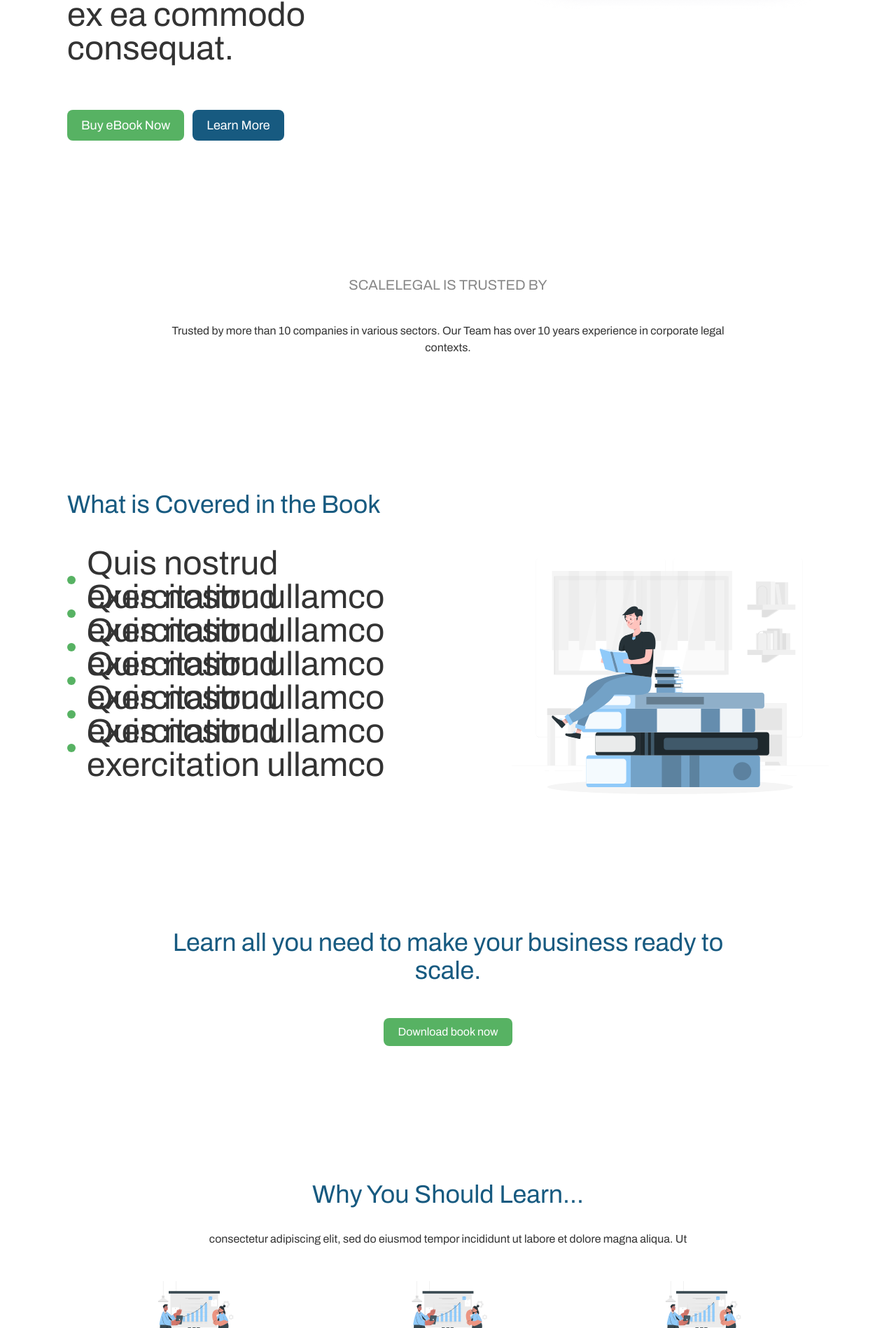
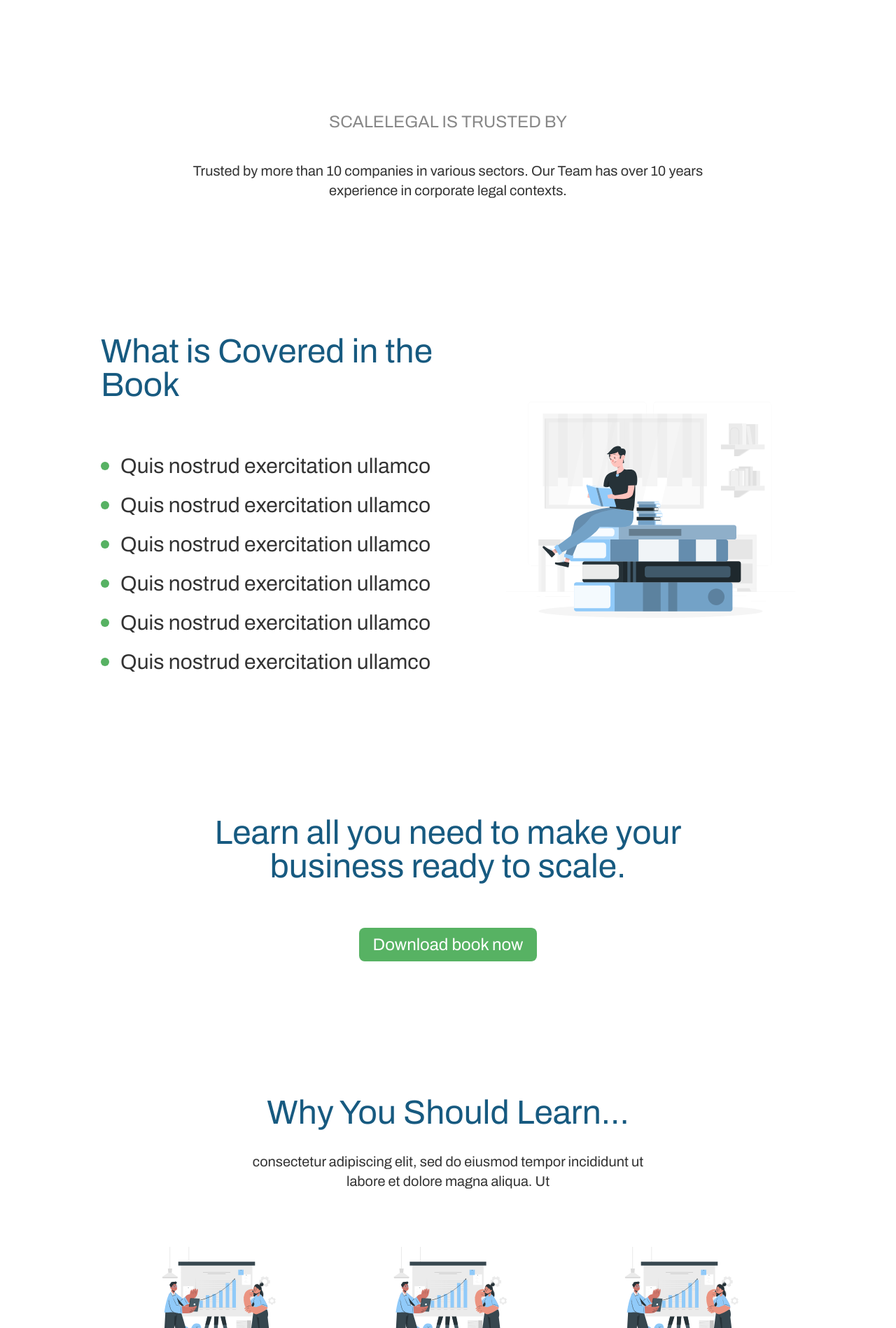
Before and after one commit to letroot/scalelegal.africa, a Vue app: page / in a window 1280 px wide. Shown: the part 2135-4033 px from the top of the page at 70% size. Built offline with nearby package versions, Linux system fonts and the light colour scheme.

Commit message:
xl screen adjustments

```diff
--- a/src/App.vue
+++ b/src/App.vue
@@ -36,10 +36,7 @@
     </div>
 
     <div class="mt-20 sm:mt-32 lg:mt-48 sm:px-12 lg:px-24 xl:px-36">
-      <div
-        class="flex bg-bg sm:shadow-xl sm:rounded-xl px-10 sm:px-7 py-8
-                  xl:flex"
-      >
+      <div class="flex bg-bg sm:shadow-xl sm:rounded-xl px-10 sm:px-7 py-8">
         <div class="w-6/12 sm:w-5/12">
           <img src="./assets/img/slant-books.png" alt="book" />
         </div>
@@ -49,7 +46,7 @@
             sm:text-3xl sm:w-3/4 ml-5 sm:ml-12 lg:ml-32 mt-3 sm:mt-8
             sm:leading-tight
             lg:mt-20 lg:text-4xl
-            xl:text-5xl xl:w-7/12
+            xl:text-5xl
             archivo-font"
           >
             The 20-page Book <br class="hidden sm:block" />
@@ -59,24 +56,24 @@
       </div>
     </div>
 
-    <div class="mt-20 sm:mt-32 lg:mt-48 sm:px-12 lg:px-24 sm:flex px-10">
+    <div class="mt-20 sm:mt-32 lg:mt-48 sm:px-12 lg:px-24 xl:px-36 sm:flex px-10">
       <div class="sm:w-7/12">
         <p
-          class="text-center sm:text-left sm:text-lg lg:text-2xl xl:text-5xl sm:w-3/4 sm:mt-8 lg:mt-10 text-body-text sm:leading-tight archivo-font"
+          class="text-center sm:text-left sm:text-lg lg:text-2xl xl:text-4xl sm:w-3/4 sm:mt-8 lg:mt-10 text-body-text sm:leading-tight archivo-font"
         >
           Copy about what the book is good for, consectetur adipiscing elit, sed
           do eiusmod tempor incididunt ut labore et dolore magna aliqua. Ut enim
           ad minim veniam, quis nostrud exercitation ullamco laboris nisi ut
           aliquip ex ea commodo consequat.
         </p>
-        <div class="mt-8 sm:mt-16 text-center sm:text-left">
+        <div class="mt-8 sm:mt-16 xl:mt-20 text-center sm:text-left">
           <button
-            class="bg-scale-green py-2 rounded-lg px-5 focus:outline-none text-white lg:text-lg"
+            class="bg-scale-green py-2 rounded-lg px-5 focus:outline-none text-white lg:text-lg xl:text-2xl"
           >
             Buy eBook Now
           </button>
           <button
-            class="bg-nav-text py-2 rounded-lg px-5 ml-3 focus:outline-none text-white lg:text-lg"
+            class="bg-nav-text py-2 rounded-lg px-5 ml-3 focus:outline-none text-white lg:text-lg xl:text-2xl"
           >
             Learn More
           </button>
@@ -87,51 +84,51 @@
       </div>
     </div>
 
-    <div class="sm:px-20 lg:mt-48 lg:px-24 sm:mt-32 mt-10 px-10">
-      <h2 class="text-center text-gray-text archivo-font sm:text-xl uppercase">
+    <div class="sm:px-20 lg:mt-48 lg:px-24 xl:px-36 sm:mt-32 mt-10 px-10">
+      <h2 class="text-center text-gray-text archivo-font sm:text-xl xl:text-2xl uppercase">
         scalelegal is trusted by
       </h2>
       <div
         class="mt-6 sm:mt-10 text-center archivo-font text-body-text sm:w-9/12 sm:mx-auto"
       >
-        <p class="sm:text-base text-sm">
+        <p class="sm:text-base xl:text-xl text-sm">
           Trusted by more than 10 companies in various sectors. Our Team has
           over 10 years experience in corporate legal contexts.
         </p>
       </div>
     </div>
 
-    <div class="sm:mt-32 lg:mt-48 lg:px-24 sm:px-12 sm:flex mt-20 px-10">
+    <div class="sm:mt-32 lg:mt-48 lg:px-24 xl:px-36 sm:px-12 sm:flex mt-20 px-10">
       <div class="sm:w-7/12">
         <h1
-          class="text-center sm:text-left text-xl sm:text-3xl lg:text-4xl text-nav-text"
+          class="text-center sm:text-left text-xl sm:text-3xl lg:text-4xl xl:text-5xl text-nav-text"
         >
           What is Covered in the Book
         </h1>
         <div
-          class="sm:text-xl lg:text-2xl xl:text-5xl sm:w-10/12 mt-6 sm:mt-8 lg:mt-16 text-body-text sm:leading-tight archivo-font"
+          class="sm:text-xl lg:text-2xl xl:text-3xl sm:w-10/12 mt-6 sm:mt-8 lg:mt-16 text-body-text sm:leading-tight archivo-font"
         >
-          <div class="flex sm:h-10 lg:h-12 h-7 items-center">
+          <div class="flex sm:h-10 lg:h-12 xl:h-14 h-7 items-center">
             <img src="./assets/img/bullet.svg" alt="bullet" class="h-3" />
             <p class="ml-4">Quis nostrud exercitation ullamco</p>
           </div>
-          <div class="flex sm:h-10 lg:h-12 h-7 items-center">
+          <div class="flex sm:h-10 lg:h-12 xl:h-14 h-7 items-center">
             <img src="./assets/img/bullet.svg" alt="bullet" class="h-3" />
             <p class="ml-4">Quis nostrud exercitation ullamco</p>
           </div>
-          <div class="flex sm:h-10 lg:h-12 h-7 items-center">
+          <div class="flex sm:h-10 lg:h-12 xl:h-14 h-7 items-center">
             <img src="./assets/img/bullet.svg" alt="bullet" class="h-3" />
             <p class="ml-4">Quis nostrud exercitation ullamco</p>
           </div>
-          <div class="flex sm:h-10 lg:h-12 h-7 items-center">
+          <div class="flex sm:h-10 lg:h-12 xl:h-14 h-7 items-center">
             <img src="./assets/img/bullet.svg" alt="bullet" class="h-3" />
             <p class="ml-4">Quis nostrud exercitation ullamco</p>
           </div>
-          <div class="flex sm:h-10 lg:h-12 h-7 items-center">
+          <div class="flex sm:h-10 lg:h-12 xl:h-14 h-7 items-center">
             <img src="./assets/img/bullet.svg" alt="bullet" class="h-3" />
             <p class="ml-4">Quis nostrud exercitation ullamco</p>
           </div>
-          <div class="flex sm:h-10 lg:h-12 h-7 items-center">
+          <div class="flex sm:h-10 lg:h-12 xl:h-14 h-7 items-center">
             <img src="./assets/img/bullet.svg" alt="bullet" class="h-3" />
             <p class="ml-4">Quis nostrud exercitation ullamco</p>
           </div>
@@ -142,70 +139,70 @@
       </div>
     </div>
 
-    <div class="sm:px-20 sm:mt-32 lg:mt-48 lg:px-24 mt-20 px-10">
+    <div class="sm:px-20 sm:mt-32 lg:mt-48 lg:px-24 xl:px-36 mt-20 px-10">
       <h2
-        class="text-center text-nav-text archivo-font text-xl sm:text-3xl lg:text-4xl sm:w-9/12 sm:mx-auto"
+        class="text-center text-nav-text archivo-font text-xl sm:text-3xl lg:text-4xl xl:text-5xl sm:w-9/12 sm:mx-auto"
       >
         Learn all you need to make your business ready to scale.
       </h2>
       <div
-        class="sm:mt-8 lg:mt-12 mt-5 text-center archivo-font sm:w-9/12 sm:mx-auto"
+        class="sm:mt-8 lg:mt-12 xl:mt-16 mt-5 text-center archivo-font sm:w-9/12 sm:mx-auto"
       >
         <button
-          class="bg-scale-green py-2 rounded-lg px-5 focus:outline-none text-white"
+          class="bg-scale-green py-2 rounded-lg px-5 focus:outline-none text-white xl:text-2xl"
         >
           Download book now
         </button>
       </div>
     </div>
 
-    <div class="sm:px-20 sm:mt-32 lg:mt-48 lg:px-24 mt-20 px-10">
+    <div class="sm:px-20 sm:mt-32 lg:mt-48 lg:px-24 xl:px-36 mt-20 px-10">
       <h2
-        class="text-center text-nav-text archivo-font text-xl sm:text-3xl lg:text-4xl sm:w-9/12 sm:mx-auto"
+        class="text-center text-nav-text archivo-font text-xl sm:text-3xl lg:text-4xl xl:text-5xl sm:w-9/12 sm:mx-auto"
       >
         Why You Should Learn...
       </h2>
       <div
         class="sm:mt-8 mt-5 text-center archivo-font text-body-text sm:w-9/12 sm:mx-auto"
       >
-        <p class="sm:text-base text-sm">
-          consectetur adipiscing elit, sed do eiusmod tempor incididunt ut
+        <p class="sm:text-base text-sm xl:text-xl">
+          consectetur adipiscing elit, sed do eiusmod tempor incididunt ut <br class="hidden xl:block">
           labore et dolore magna aliqua. Ut
         </p>
       </div>
-      <div class="flex flex-col sm:flex-row mt-8 sm:mt-12">
-        <div class="sm:w-1/3 flex flex-col px-2">
+      <div class="flex flex-col sm:flex-row mt-8 xl:mt-20 sm:mt-12">
+        <div class="sm:w-1/3 flex flex-col px-2 xl:px-6">
           <img
             src="./assets/img/growth.svg"
             alt="growth"
-            class="sm:h-32 h-48"
+            class="sm:h-32 xl:h-48 h-48"
           />
-          <h2 class="text-lg sm:text-xl text-center">Secure Biz</h2>
-          <p class="text-body-text text-center mt-3 leading-tight text-sm">
+          <h2 class="text-lg sm:text-xl xl:text-3xl xl:mt-5 text-center">Secure Biz</h2>
+          <p class="text-body-text text-center mt-3 leading-tight text-sm xl:text-lg">
             consectetur adipiscing elit, sed do eiusmod tempor incididunt ut
             labore et dolore magna aliqua. Ut
           </p>
         </div>
-        <div class="sm:w-1/3 flex flex-col px-2 mt-10 sm:mt-0">
+        <div class="sm:w-1/3 flex flex-col px-2 xl:px-6 mt-10 sm:mt-0">
           <img
             src="./assets/img/growth.svg"
             alt="growth"
-            class="sm:h-32 h-46"
+            class="sm:h-32 h-48 xl:h-48"
           />
-          <h2 class="text-lg sm:text-xl text-center">Secure Biz</h2>
-          <p class="text-body-text text-center mt-3 leading-tight text-sm">
+          <h2 class="text-lg sm:text-xl xl:text-3xl xl:mt-5 text-center">Secure Biz</h2>
+          <p class="text-body-text text-center mt-3 leading-tight text-sm xl:text-lg">
             consectetur adipiscing elit, sed do eiusmod tempor incididunt ut
             labore et dolore magna aliqua. Ut
           </p>
         </div>
-        <div class="sm:w-1/3 flex flex-col px-2 mt-10 sm:mt-0">
+        <div class="sm:w-1/3 flex flex-col px-2 xl:px-6 mt-10 sm:mt-0">
           <img
             src="./assets/img/growth.svg"
             alt="growth"
-            class="sm:h-32 h-46"
+            class="sm:h-32 h-48 xl:h-48"
           />
-          <h2 class="text-lg sm:text-xl text-center">Secure Biz</h2>
-          <p class="text-body-text text-center mt-3 leading-tight text-sm">
+          <h2 class="text-lg sm:text-xl xl:text-3xl xl:mt-5 text-center">Secure Biz</h2>
+          <p class="text-body-text text-center mt-3 leading-tight text-sm xl:text-lg">
             consectetur adipiscing elit, sed do eiusmod tempor incididunt ut
             labore et dolore magna aliqua. Ut
           </p>
@@ -213,28 +210,28 @@
       </div>
     </div>
 
-    <div class="sm:px-20 sm:mt-32 lg:mt-48 lg:px-24 px-10 mt-20">
+    <div class="sm:px-20 sm:mt-32 lg:mt-48 lg:px-24 xl:px-36 px-10 mt-20">
       <h2
-        class="text-center text-nav-text archivo-font text-xl sm:text-3xl lg:text-4xl sm:w-9/12 sm:mx-auto"
+        class="text-center text-nav-text archivo-font text-xl sm:text-3xl lg:text-4xl xl:text-5xl sm:w-9/12 sm:mx-auto"
       >
         What Our Clients Think
       </h2>
       <div
         class="sm:mt-8 mt-5 text-center archivo-font text-body-text sm:text-xl sm:w-9/12 sm:mx-auto"
       >
-        <p class="sm:text-base text-sm">
-          consectetur adipiscing elit, sed do eiusmod tempor incididunt ut
+        <p class="sm:text-base text-sm xl:text-xl">
+          consectetur adipiscing elit, sed do eiusmod tempor incididunt ut <br class="hidden xl:block">
           labore et dolore magna aliqua. Ut
         </p>
       </div>
-      <div class="flex flex-wrap sm:mt-16 mt-12">
+      <div class="flex flex-wrap sm:mt-16 xl:mt-24 mt-12">
         <div
-          class="rounded-md w-2/3 sm:w-5/12 xl:w-64 shadow-xl px-4 pb-5 lg:py-10 mx-auto bg-client-bg"
+          class="rounded-md w-2/3 sm:w-5/12 xl:w-1/5 shadow-xl px-4 pb-5 lg:py-10 mx-auto bg-client-bg"
         >
           <div
             class="border-2 border-profile-border rounded-full w-12 h-12 xl:w-16 xl:h-16 -mt-6 xl:-mt-16 bg-white mx-auto"
           ></div>
-          <p class="text-xs text-center text-white mt-4 ">
+          <p class="text-xs xl:text-sm text-center text-white mt-4 ">
             AutoCare is my go to for all my car maintenance. I’ve saved a lot of
             money that I would have lost at a mechanic’s shop.
           </p>
@@ -243,12 +240,12 @@
           </h3>
         </div>
         <div
-          class="rounded-md w-2/3 sm:w-5/12 xl:w-64 shadow-xl px-4 pb-5 lg:py-10 mx-auto bg-client-bg mt-14 sm:mt-0"
+          class="rounded-md w-2/3 sm:w-5/12 xl:w-1/5 shadow-xl px-4 pb-5 lg:py-10 mx-auto bg-client-bg mt-14 sm:mt-0"
         >
           <div
             class="border-2 border-profile-border rounded-full w-12 h-12 xl:w-16 xl:h-16 -mt-6 xl:-mt-16 bg-white mx-auto"
           ></div>
-          <p class="text-xs text-center text-white mt-4 ">
+          <p class="text-xs xl:text-sm text-center text-white mt-4 ">
             AutoCare is my go to for all my car maintenance. I’ve saved a lot of
             money that I would have lost at a mechanic’s shop.
           </p>
@@ -257,12 +254,12 @@
           </h3>
         </div>
         <div
-          class="rounded-md w-2/3 sm:w-5/12 xl:w-64 shadow-xl px-4 pb-5 lg:py-10 mx-auto bg-client-bg mt-14 sm:mt-12"
+          class="rounded-md w-2/3 sm:w-5/12 xl:w-1/5 shadow-xl px-4 pb-5 lg:py-10 mx-auto bg-client-bg mt-14 sm:mt-12 xl:mt-0"
         >
           <div
             class="border-2 border-profile-border rounded-full w-12 h-12 xl:w-16 xl:h-16 -mt-6 xl:-mt-16 bg-white mx-auto"
           ></div>
-          <p class="text-xs text-center text-white mt-4 ">
+          <p class="text-xs xl:text-sm text-center text-white mt-4 ">
             AutoCare is my go to for all my car maintenance. I’ve saved a lot of
             money that I would have lost at a mechanic’s shop.
           </p>
@@ -271,12 +268,12 @@
           </h3>
         </div>
         <div
-          class="rounded-md w-2/3 sm:w-5/12 xl:w-64 shadow-xl px-4 pb-5 lg:py-10 mx-auto bg-client-bg mt-14 sm:mt-12"
+          class="rounded-md w-2/3 sm:w-5/12 xl:w-1/5 shadow-xl px-4 pb-5 lg:py-10 mx-auto bg-client-bg mt-14 sm:mt-12 xl:mt-0"
         >
           <div
             class="border-2 border-profile-border rounded-full w-12 h-12 xl:w-16 xl:h-16 -mt-6 xl:-mt-16 bg-white mx-auto"
           ></div>
-          <p class="text-xs text-center text-white mt-4 ">
+          <p class="text-xs xl:text-sm text-center text-white mt-4 ">
             AutoCare is my go to for all my car maintenance. I’ve saved a lot of
             money that I would have lost at a mechanic’s shop.
           </p>
@@ -287,23 +284,23 @@
       </div>
     </div>
 
-    <div class="sm:px-20 lg:mt-48 lg:px-24 sm:mt-32 px-10 mt-20">
+    <div class="sm:px-20 lg:mt-48 lg:px-24 xl:px-36 sm:mt-32 px-10 mt-20">
       <h2
-        class="text-center text-nav-text archivo-font text-xl sm:text-3xl lg:text-3xl sm:w-9/12 sm:mx-auto"
+        class="text-center text-nav-text archivo-font text-xl sm:text-3xl lg:text-4xl xl:text-5xl sm:w-9/12 sm:mx-auto"
       >
         For just NGN 500
       </h2>
       <p
-        class="sm:mt-8 mt-5 text-sm text-center archivo-font text-body-text sm:text-lg sm:w-9/12 sm:mx-auto leading-tight"
+        class="sm:mt-8 mt-5 text-sm xl:text-xl text-center archivo-font text-body-text sm:text-lg sm:w-9/12 sm:mx-auto leading-tight"
       >
-        consectetur adipiscing elit, sed do eiusmod tempor incididunt ut labore
+        consectetur adipiscing elit, sed do eiusmod tempor incididunt ut labore <br class="hidden xl:block">
         et dolore magna aliqua. Ut
       </p>
       <div
         class="sm:mt-8 lg:mt-12 mt-5 text-center archivo-font sm:w-9/12 sm:mx-auto"
       >
         <button
-          class="bg-scale-green py-2 rounded-lg px-5 focus:outline-none text-white"
+          class="bg-scale-green py-2 rounded-lg px-5 focus:outline-none text-white xl:text-2xl"
         >
           Download book now
         </button>
```
